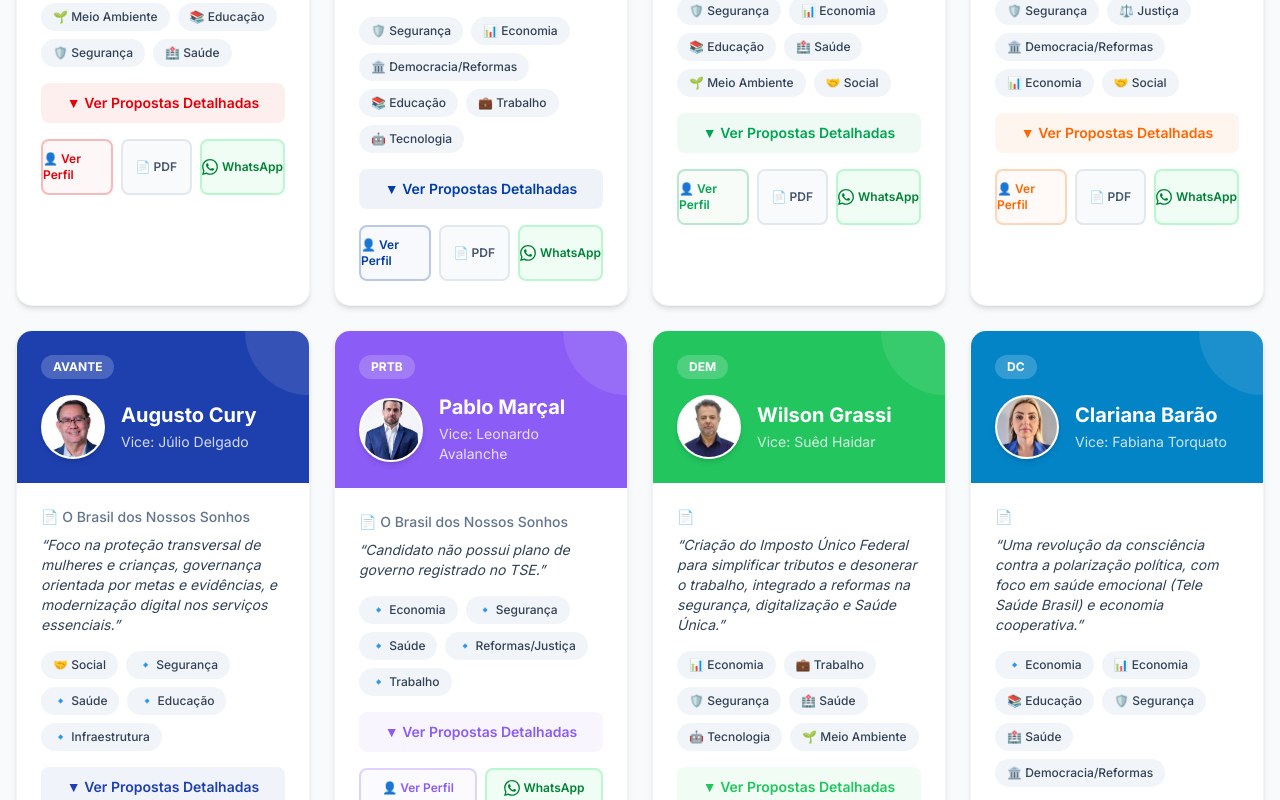
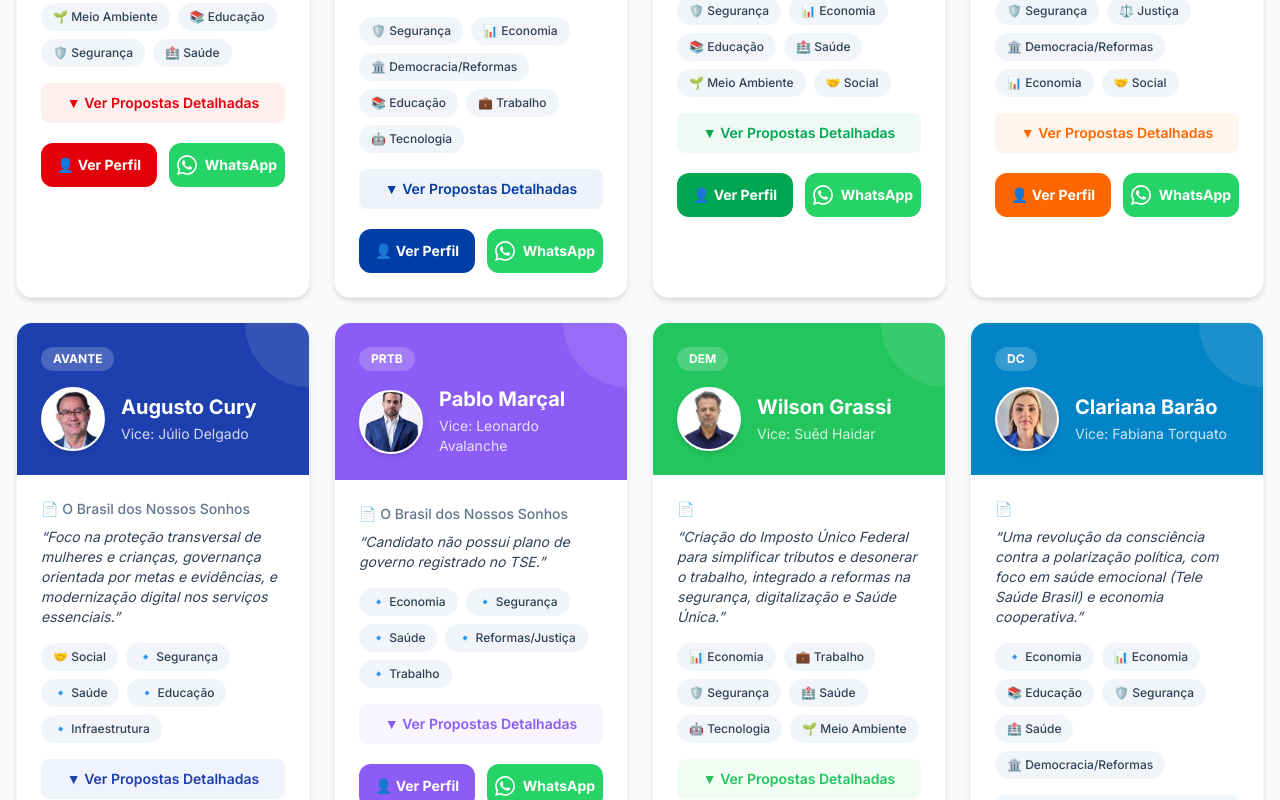
Before and after one commit to daniboycam/eleicoes-2026, a Next.js app: page / in a window 1280 px wide. Shown: the part 1580-2380 px from the top of the page. Built offline with nearby package versions, Linux system fonts and the light colour scheme.

Commit message:
style: remove pdf button and make candidate buttons solid

```diff
--- a/src/components/candidatos.tsx
+++ b/src/components/candidatos.tsx
@@ -177,31 +177,15 @@ export function Candidatos({ dadosCandidatos, fotoFolder = "fotos" }: { dadosCan
                   </div>
                 </div>
 
-                <div className="mt-4 flex gap-2 w-full">
+                <div className="mt-5 flex gap-3 w-full">
                   {/* Perfil Link */}
                   <Link
                     href={`/candidato/${c.id}`}
-                    className="flex-1 flex items-center justify-center gap-1 text-xs font-semibold py-2.5 rounded-lg border-2 transition-all duration-200 hover:shadow-md"
-                    style={{
-                      color: c.cor,
-                      borderColor: `${c.cor}40`,
-                      backgroundColor: `${c.cor}08`,
-                    }}
+                    className="flex-1 flex items-center justify-center gap-2 text-sm font-bold py-3 rounded-xl transition-all duration-200 hover:shadow-lg hover:-translate-y-0.5 text-white"
+                    style={{ backgroundColor: c.cor }}
                   >
                     👤 Ver Perfil
                   </Link>
-
-                  {/* PDF Link */}
-                  {c.pdfUrl && (
-                    <a
-                      href={c.pdfUrl}
-                      target="_blank"
-                      rel="noopener noreferrer"
-                      className="flex-1 flex items-center justify-center gap-1 text-xs font-semibold py-2.5 rounded-lg border-2 transition-all duration-200 hover:shadow-md text-slate-600 border-slate-200 bg-slate-50 dark:text-slate-300 dark:border-slate-700 dark:bg-slate-800"
-                    >
-                      📄 PDF
-                    </a>
-                  )}
 
                   {/* Compartilhar Link */}
                   <button
@@ -210,9 +194,9 @@ export function Candidatos({ dadosCandidatos, fotoFolder = "fotos" }: { dadosCan
                       const text = `Veja as propostas de ${c.nome} (${c.siglaPartido}) para as Eleições 2026!\nVice: ${c.vice || 'A definir'}\n\nAcesse: ${baseUrl}/candidato/${c.id}`;
                       window.open(`https://api.whatsapp.com/send?text=${encodeURIComponent(text)}`, "_blank");
                     }}
-                    className="flex-1 flex items-center justify-center gap-1 text-xs font-semibold py-2.5 rounded-lg border-2 border-green-200 text-green-700 bg-green-50 hover:bg-green-100 dark:bg-green-900/30 dark:border-green-800 dark:text-green-400 hover:shadow-md transition-all duration-200"
+                    className="flex-1 flex items-center justify-center gap-2 text-sm font-bold py-3 rounded-xl bg-[#25D366] hover:bg-[#1DA851] text-white hover:shadow-lg hover:-translate-y-0.5 transition-all duration-200"
                   >
-                    <svg className="w-4 h-4" fill="currentColor" viewBox="0 0 24 24" xmlns="http://www.w3.org/2000/svg">
+                    <svg className="w-5 h-5" fill="currentColor" viewBox="0 0 24 24" xmlns="http://www.w3.org/2000/svg">
                       <path d="M17.472 14.382c-.297-.149-1.758-.867-2.03-.967-.273-.099-.471-.148-.67.15-.197.297-.767.966-.94 1.164-.173.199-.347.223-.644.075-.297-.15-1.255-.463-2.39-1.475-.883-.788-1.48-1.761-1.653-2.059-.173-.297-.018-.458.13-.606.134-.133.298-.347.446-.52.149-.174.198-.298.298-.497.099-.198.05-.371-.025-.52-.075-.149-.669-1.612-.916-2.207-.242-.579-.487-.5-.669-.51a12.8 12.8 0 0 0-.57-.01c-.198 0-.52.074-.792.372-.272.297-1.04 1.016-1.04 2.479 0 1.462 1.065 2.875 1.213 3.074.149.198 2.096 3.2 5.077 4.487.709.306 1.262.489 1.694.625.712.227 1.36.195 1.871.118.571-.085 1.758-.719 2.006-1.413.248-.694.248-1.289.173-1.413-.074-.124-.272-.198-.57-.347m-5.421 7.403h-.004a9.87 9.87 0 0 1-5.031-1.378l-.361-.214-3.741.982.998-3.648-.235-.374a9.86 9.86 0 0 1-1.51-5.26c.001-5.45 4.436-9.884 9.888-9.884 2.64 0 5.122 1.03 6.988 2.898a9.825 9.825 0 0 1 2.893 6.994c-.003 5.45-4.437 9.884-9.885 9.884m8.413-18.297A11.815 11.815 0 0 0 12.05 0C5.495 0 .16 5.335.157 11.892c0 2.096.547 4.142 1.588 5.945L.057 24l6.305-1.654a11.882 11.882 0 0 0 5.683 1.448h.005c6.554 0 11.89-5.335 11.893-11.893a11.821 11.821 0 0 0-3.48-8.413z"/>
                     </svg>
                     WhatsApp
```
